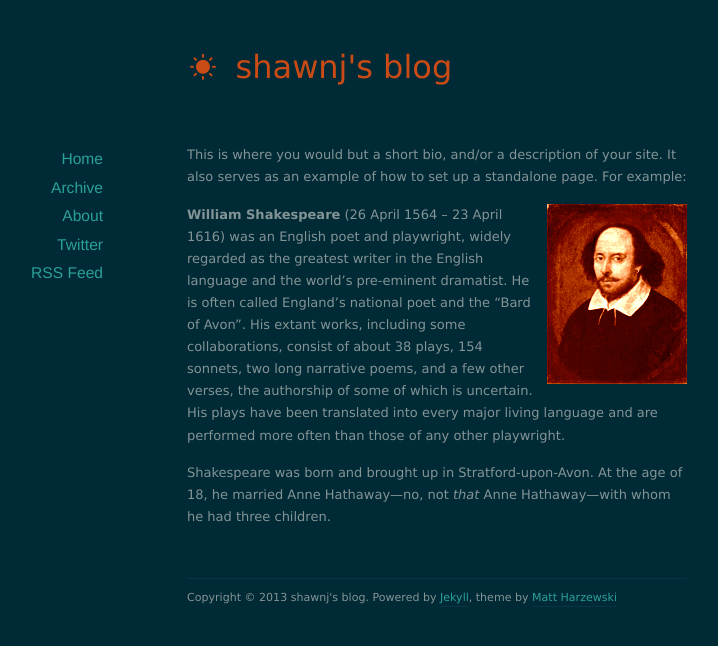
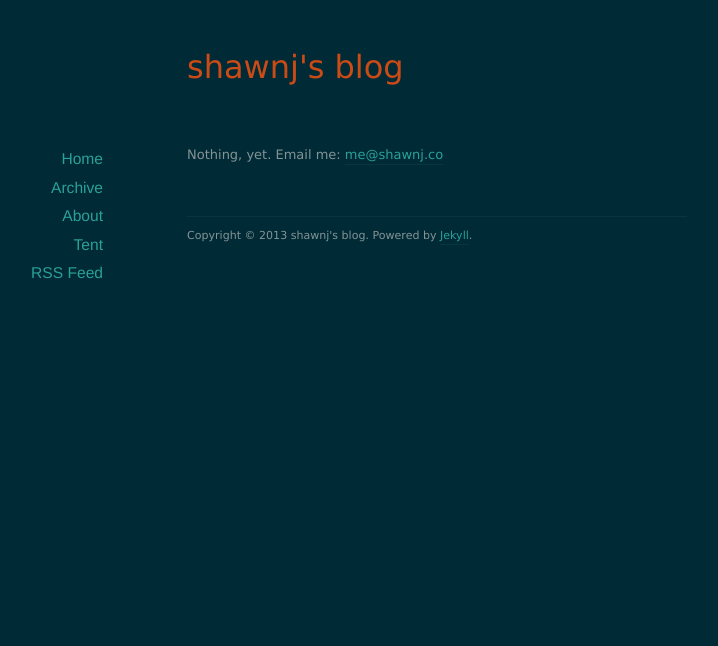
Before and after one commit to shawnj/blog, a Jekyll site: the page built from about/index.markdown, in a window 1280 px wide. Shown: the top 646 px of the page, without its empty margins (203-921 px from the left). Built offline with Jekyll 4.4.1, drawn with Linux system fonts in a browser that asks for light colours; nearby versions of some CDN libraries; Markdown is read by kramdown in place of the engine named in the settings.

Commit message:
Edit content

```diff
--- a/_layouts/default.html
+++ b/_layouts/default.html
@@ -20,7 +20,7 @@
 
 
   <header id="header">
-    <h1><a href="/"><i class="icon-sun"></i> {{ site.name }}</a></h1>
+    <h1><a href="/">{{ site.name }}</a></h1>
     <p>{{ site.description }}</p>
   </header>
 
@@ -36,7 +36,7 @@
           <li><a href="/">Home</a></li>
           <li><a href="/archives">Archive</a></li>
           <li><a href="/about">About</a></li>
-          <li><a href="http://twitter.com/redwall_hp">Twitter</a></li>
+          <li><a href="https://shawnj.tent.is">Tent</a></li>
           <li><a href="/feed.xml">RSS Feed</a></li>
         </ul>
       </nav>
@@ -55,7 +55,7 @@
 
 
   <footer id="footer">
-    <p class="copyright">Copyright &copy; {{ site.time | date: '%Y' }} {{ site.name }}. Powered by <a href="http://jekyllrb.com">Jekyll</a>, theme by <a href="http://www.webmaster-source.com">Matt Harzewski</a></p>
+    <p class="copyright">Copyright &copy; {{ site.time | date: '%Y' }} {{ site.name }}. Powered by <a href="http://jekyllrb.com">Jekyll</a>.</p>
   </footer>
 
 
--- a/about/index.markdown
+++ b/about/index.markdown
@@ -3,9 +3,4 @@ layout: default
 title: About
 ---
 
-This is where you would but a short bio, and/or a description of your site. It also serves as an example of how to set up a standalone page. For example:
-
-<img src="/images/shakespeare.png" class="right" />
-**William Shakespeare** (26 April 1564 – 23 April 1616) was an English poet and playwright, widely regarded as the greatest writer in the English language and the world's pre-eminent dramatist. He is often called England's national poet and the "Bard of Avon". His extant works, including some collaborations, consist of about 38 plays, 154 sonnets, two long narrative poems, and a few other verses, the authorship of some of which is uncertain. His plays have been translated into every major living language and are performed more often than those of any other playwright.
-
-Shakespeare was born and brought up in Stratford-upon-Avon. At the age of 18, he married Anne Hathaway—no, not *that* Anne Hathaway—with whom he had three children.
+Nothing, yet. Email me: <me@shawnj.co>
```
Also changed, not shown: images/shakespeare.png (deleted).
